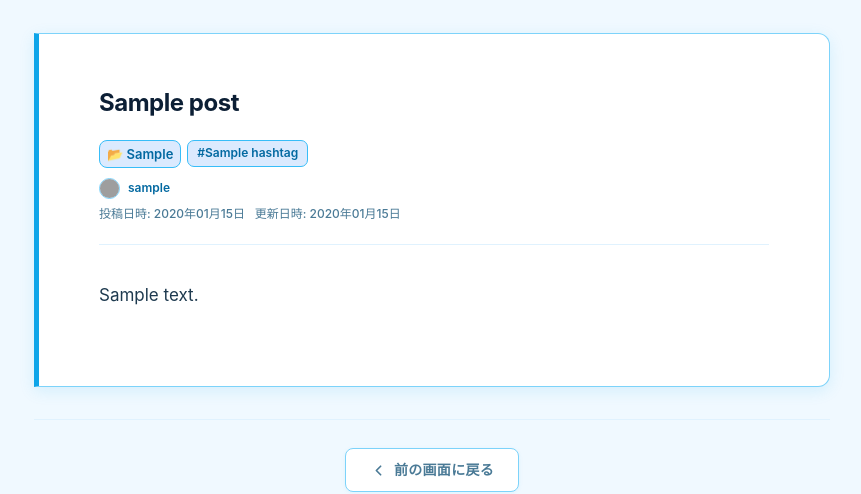
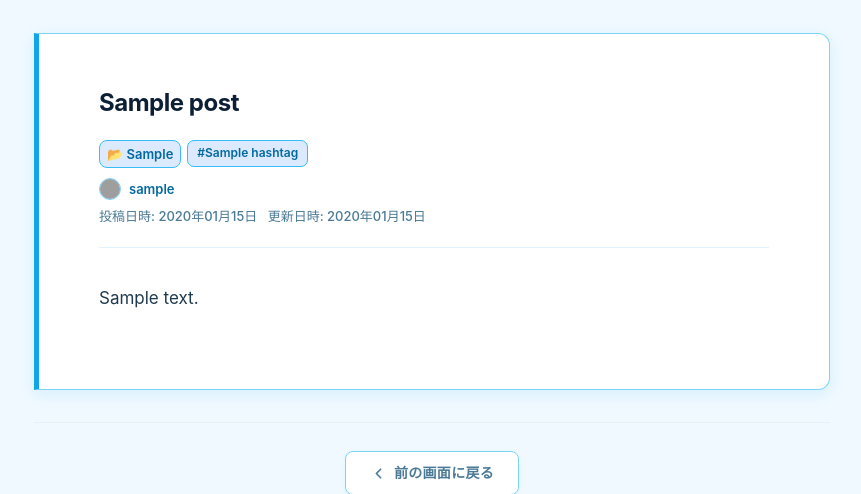
Before and after one commit to Yuta1728/blog_project_private, a Flask app: page /1/detail in a window 1280 px wide. Shown: the part 88-582 px from the top of the page, without its empty margins (208-1069 px from the left). Run offline with Flask 3, Linux system fonts and the light colour scheme; tables that the repository leaves empty hold one stand-in row (values such as "Sample post"); parts of the project's set-up code (start-up, migrations or seed data) failed here and were passed over; some libraries are stand-ins or nearby versions; grey boxes are pictures that could not be loaded.

Commit message:
PC画面時のみpost_meta情報のフォントサイズ拡大

```diff
--- a/matome/static/css/detail.css
+++ b/matome/static/css/detail.css
@@ -104,27 +104,44 @@ h1 {
     width: 100%;
 }
 
-/* 投稿者アイコン＋ニックネーム表示 */
+/* 投稿者アイコン＋ニックネーム表示
+   ------------------------------------------------------------
+   【PCのみ・フォントサイズ微調整】
+   ハッシュタグ下の投稿者名を少しだけ読みやすくするため、
+   12px → 13px に拡大する（+1px）。
+   ※ スマホ側は下部のメディアクエリが 13px に上書きするため、
+     この変更でも PC・スマホともに 13px にそろう。 */
 .post-user-info {
     display: flex;
     align-items: center;
     gap: 8px;
     color: #0369a1;
     font-weight: 600;
-    font-size: 12px;
+    font-size: 13px;
 }
 
+/* 投稿者アイコン本体。
+   ------------------------------------------------------------
+   【PCのみ・フォントサイズ微調整に合わせたサイズ調整】
+   名前のフォントを少し大きくしたぶん、アイコンも 21px → 22px に
+   わずかに拡大して縦位置のバランスを保つ。 */
 .post-user-info img {
-    width: 21px;
-    height: 21px;
+    width: 22px;
+    height: 22px;
     border-radius: 50%;
     background: #dbeafe;
     border: 1px solid #7dd3fa;
     margin: 0 !important;
 }
 
-/* 投稿日時・更新日時テキスト */
-.post-time { color: #4a7a96; font-size: 12px; }
+/* 投稿日時・更新日時テキスト
+   ------------------------------------------------------------
+   【PCのみ・フォントサイズ微調整】
+   投稿・更新日時を少しだけ読みやすくするため、
+   12px → 13px に拡大する（+1px）。
+   ※ スマホ側は下部のメディアクエリで 12px のまま（この行は上書きされない）
+     ため、この変更は PC 表示にのみ効く。 */
+.post-time { color: #4a7a96; font-size: 13px; }
 
 /* ============================================================
    【detail.html】目次（本文中の [toc] マーカーから自動生成）
```
